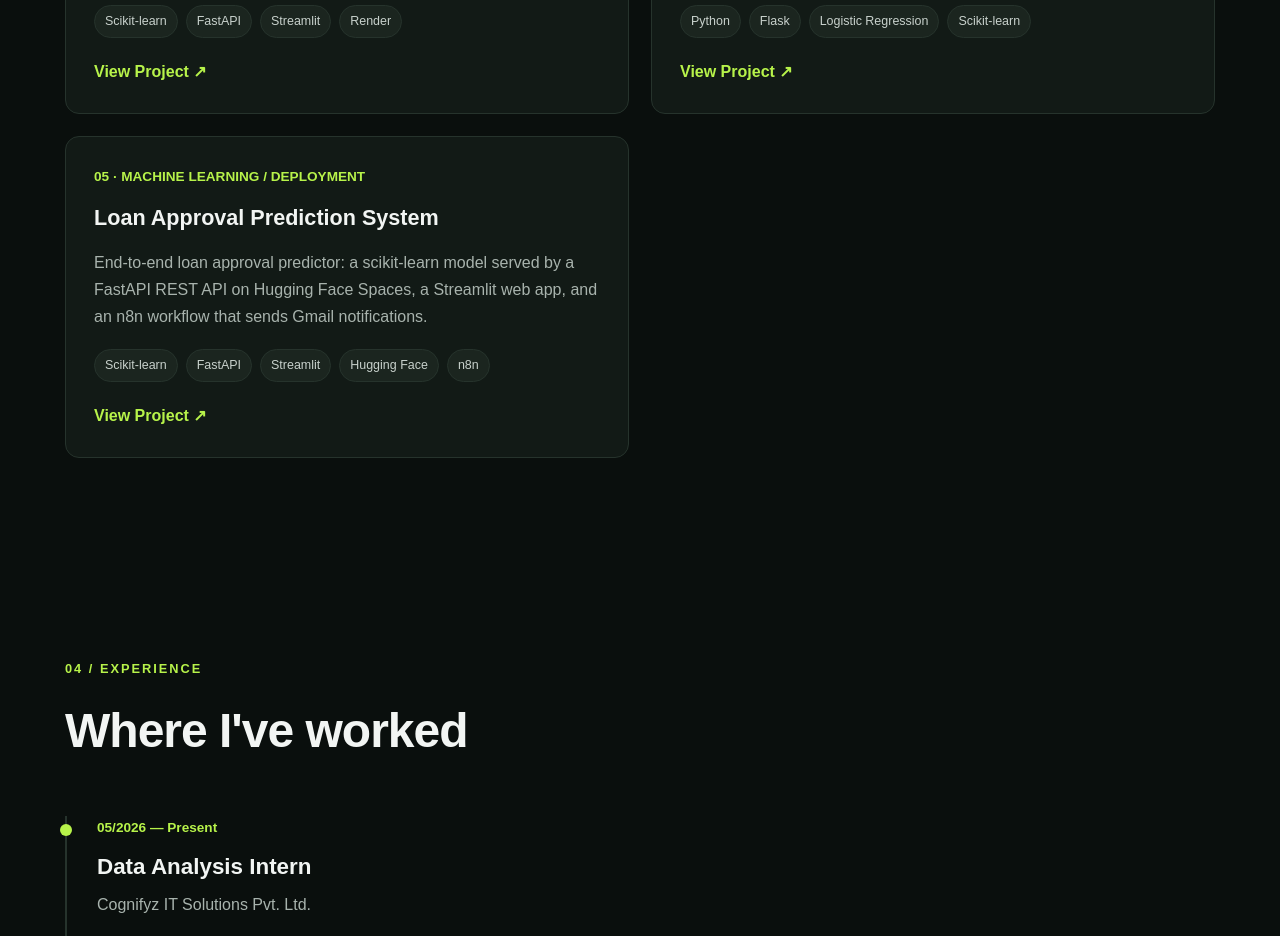
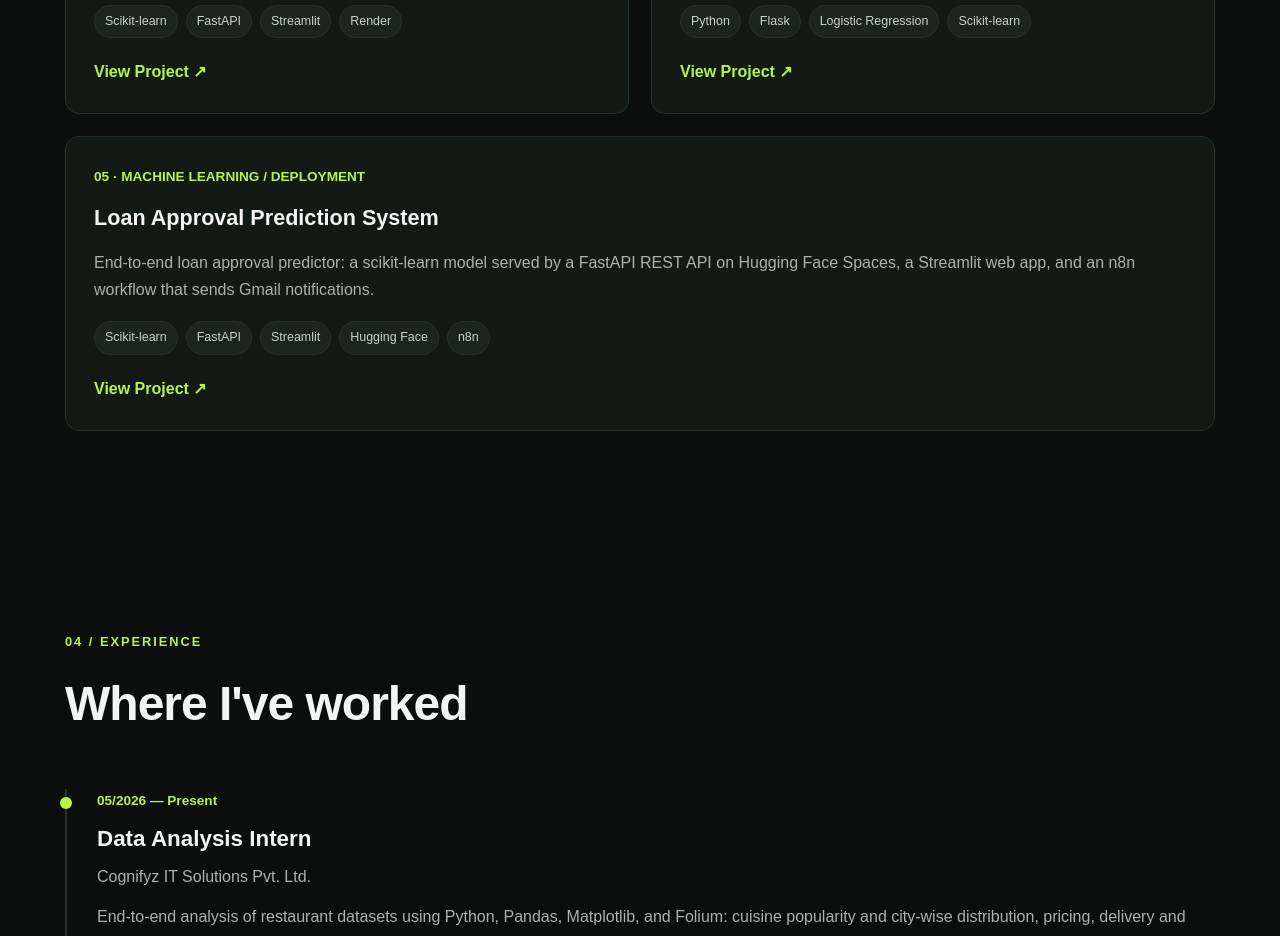
Before and after one commit to shakshimalvi/shakshimalvi.github.io, a plain HTML site: page index.html in a window 1280 px wide. Shown: the part 3120-4056 px from the top of the page. Drawn offline with Linux system fonts and the light colour scheme.

Commit message:
Enhance project card styles and hover effects
Added styles for last project card and hover effects.

```diff
--- a/style.css
+++ b/style.css
@@ -337,6 +337,11 @@ section {
     gap: 22px;
 }
 
+/* Last card spans full width when the count is odd */
+.projects-grid .project-card:last-child:nth-child(odd) {
+    grid-column: 1 / -1;
+}
+
 .project-card {
     background: var(--card);
     border: 1px solid var(--border);
@@ -548,6 +553,21 @@ footer span {
     transform: none;
 }
 
+/* Keep card hover effects working after reveal */
+.project-card.reveal,
+.skill-card.reveal {
+    transition: opacity 0.6s ease, transform 0.35s ease,
+                border-color 0.3s ease, background 0.3s ease;
+}
+
+.project-card.visible:hover {
+    transform: translateY(-6px);
+}
+
+.skill-card.visible:hover {
+    transform: translateY(-5px);
+}
+
 
 /* =========================
    RESPONSIVE
```
